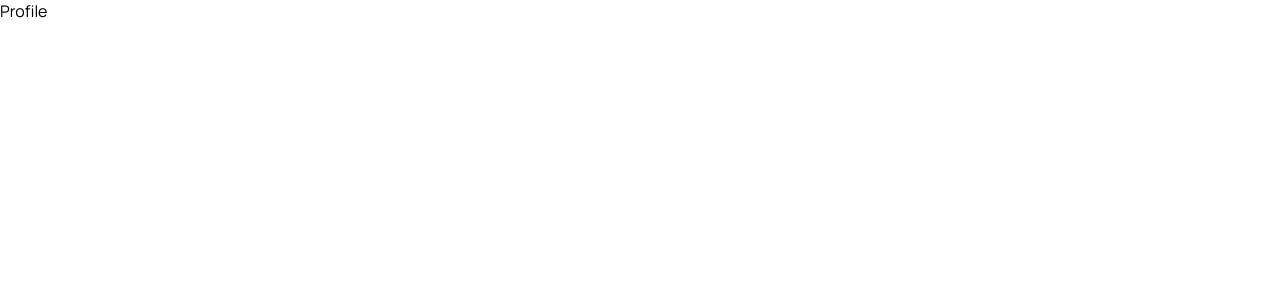
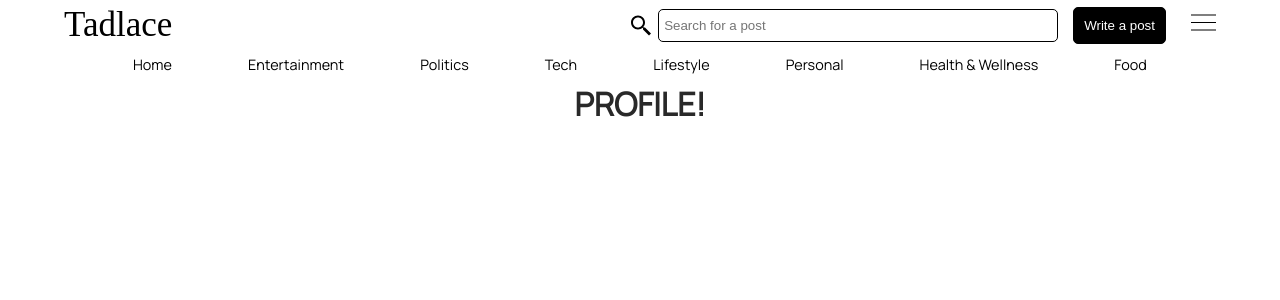
Before and after one commit to Segun98/locallog, a Next.js app in the folder client/: page /profile in a window 1280 px wide. Shown: the top 300 px of the page. Built offline with nearby package versions, Linux system fonts and the light colour scheme; a web font is replaced by a local one.

Commit message:
added pages

```diff
--- a/client/pages/index.tsx
+++ b/client/pages/index.tsx
@@ -11,7 +11,7 @@ export default function Index() {
       <div>
         <section className="latest-posts-home">
           <div className="latest-head">
-            <h2>Latest on Tadlace</h2>
+            <h1>Latest on Tadlace</h1>
           </div>
           <div className="latest-posts">
             <div className="latest-posts-wrap">
@@ -85,7 +85,7 @@ export default function Index() {
 
         <section className="most-popular-section">
           <div className="most-popular-head">
-            <h2>Most Popular</h2>
+            <h1>Most Popular</h1>
           </div>
           <div className="most-popular-wrap">
             <div className="most-popular">
--- a/client/pages/profile/index.tsx
+++ b/client/pages/profile/index.tsx
@@ -1,9 +1,19 @@
-import React from 'react'
+import React from "react";
+import Layout from "../../components/Layout";
+import Head from "next/head";
 
 export default function Index() {
-    return (
-        <div>
-            Profile
-        </div>
-    )
+  function upperCase(item: string): string {
+    return item.toUpperCase();
+  }
+  return (
+    <Layout>
+      <Head>
+        <title>Profile | Tadlace</title>
+      </Head>
+      <div style={{ textAlign: "center" }}>
+        <h1>{upperCase("Profile!")}</h1>
+      </div>
+    </Layout>
+  );
 }
--- a/client/styles.css
+++ b/client/styles.css
@@ -236,7 +236,8 @@ header {
 }
 
 .main-post img {
-    width: 320px;
+    /* width: 350px; */
+    width: 100%;
 }
 
 .main-post-content {
```
